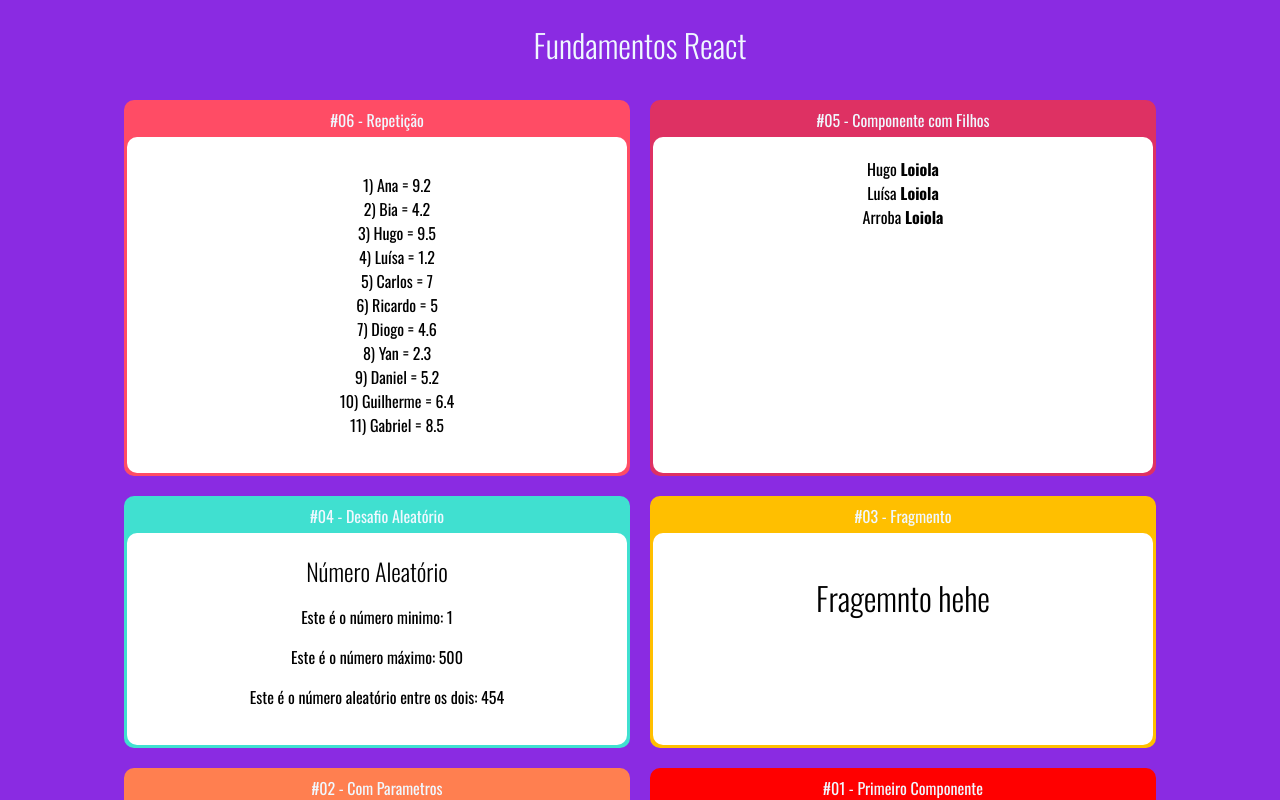
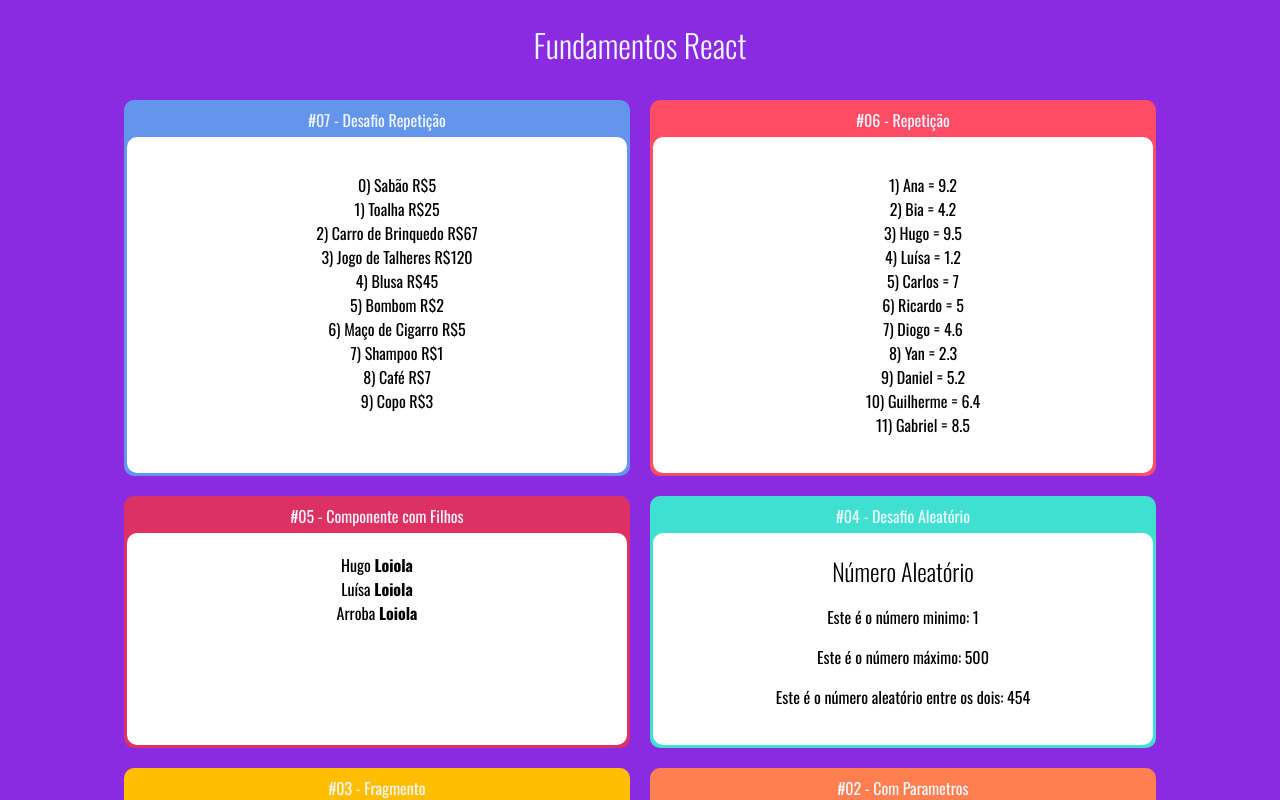
Before and after one commit to hugo-loiola/ReactJS, a React (Create React App) app: page / in a window 1280 px wide. Shown: the top 800 px of the page. Built offline with nearby package versions, Linux system fonts and the light colour scheme.

Commit message:
Repetição - Desafio

```diff
--- a/src/App.jsx
+++ b/src/App.jsx
@@ -8,6 +8,7 @@ import Card from "./components/layout/Card";
 import Familia from "./components/basicos/Familia";
 import FamiliaMembro from "./components/basicos/FamiliaMembro";
 import ListaAlunos from "./components/repetição/ListaAlunos";
+import TabelaProdutos from "./components/repetição/TabelaProdutos";
 
 
 const App = () => {
@@ -16,8 +17,13 @@ const App = () => {
 			<h1>Fundamentos React</h1>
 
 			<div className="Cards">
+
+				<Card titulo="#07 - Desafio Repetição" color="#6495ED">
+					<TabelaProdutos/>
+				</Card>
+
 				<Card titulo="#06 - Repetição" color="#ff4c65">
-					<ListaAlunos></ListaAlunos>
+					<ListaAlunos/>
 				</Card>
 
 				<Card titulo="#05 - Componente com Filhos" color='#DE3163' >
--- /dev/null
+++ b/src/components/repetição/TabelaProdutos.jsx
@@ -0,0 +1,22 @@
+import React from "react";
+import produtos from "../../data/produtos";
+
+const TabelaProdutos = () => {
+
+	const prod = produtos.map((produto) => {
+		return(
+			<li key={produto.id}>
+				{produto.id}) {produto.nome} R${Math.floor(produto.preco)}
+			</li>);
+	});
+
+	return (
+		<div>
+			<ul style={{listStyle: "none"}}>
+				{prod}
+			</ul>
+		</div>
+	);
+};
+
+export default TabelaProdutos;
--- /dev/null
+++ b/src/data/produtos.js
@@ -0,0 +1,12 @@
+export default [
+	{ id: 0, nome: "Sabão", preco: 5.00 },
+	{ id: 1, nome: "Toalha", preco: 25.00 },
+	{ id: 2, nome: "Carro de Brinquedo", preco: 67.70 },
+	{ id: 3, nome: "Jogo de Talheres", preco: 120.90 },
+	{ id: 4, nome: "Blusa", preco: 45.00 },
+	{ id: 5, nome: "Bombom", preco: 2.00 },
+	{ id: 6, nome: "Maço de Cigarro", preco: 5.40 },
+	{ id: 7, nome: "Shampoo", preco: 1.20 },
+	{ id: 8, nome: "Café", preco: 7.90 },
+	{ id: 9, nome: "Copo", preco: 3.90 },
+];
```
